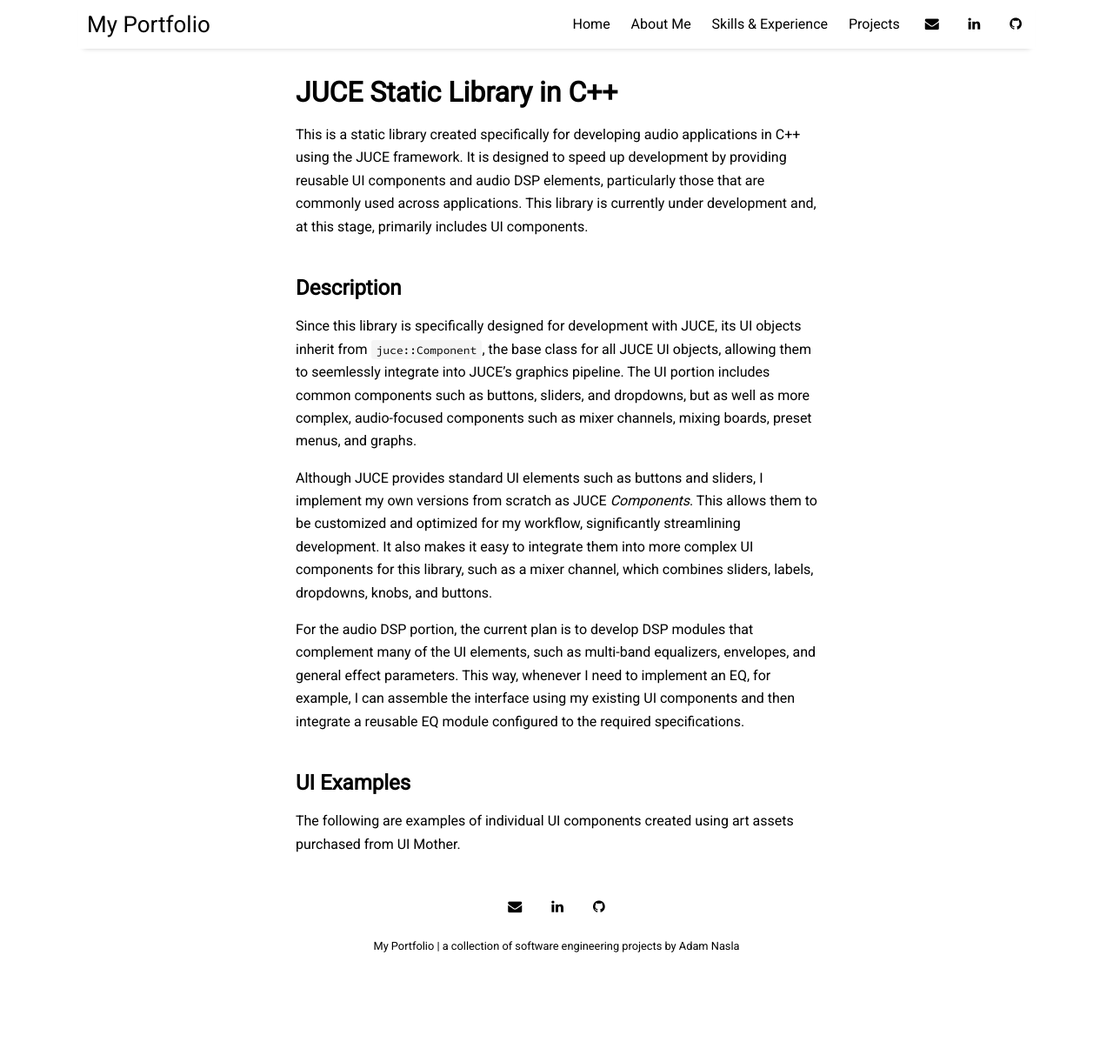
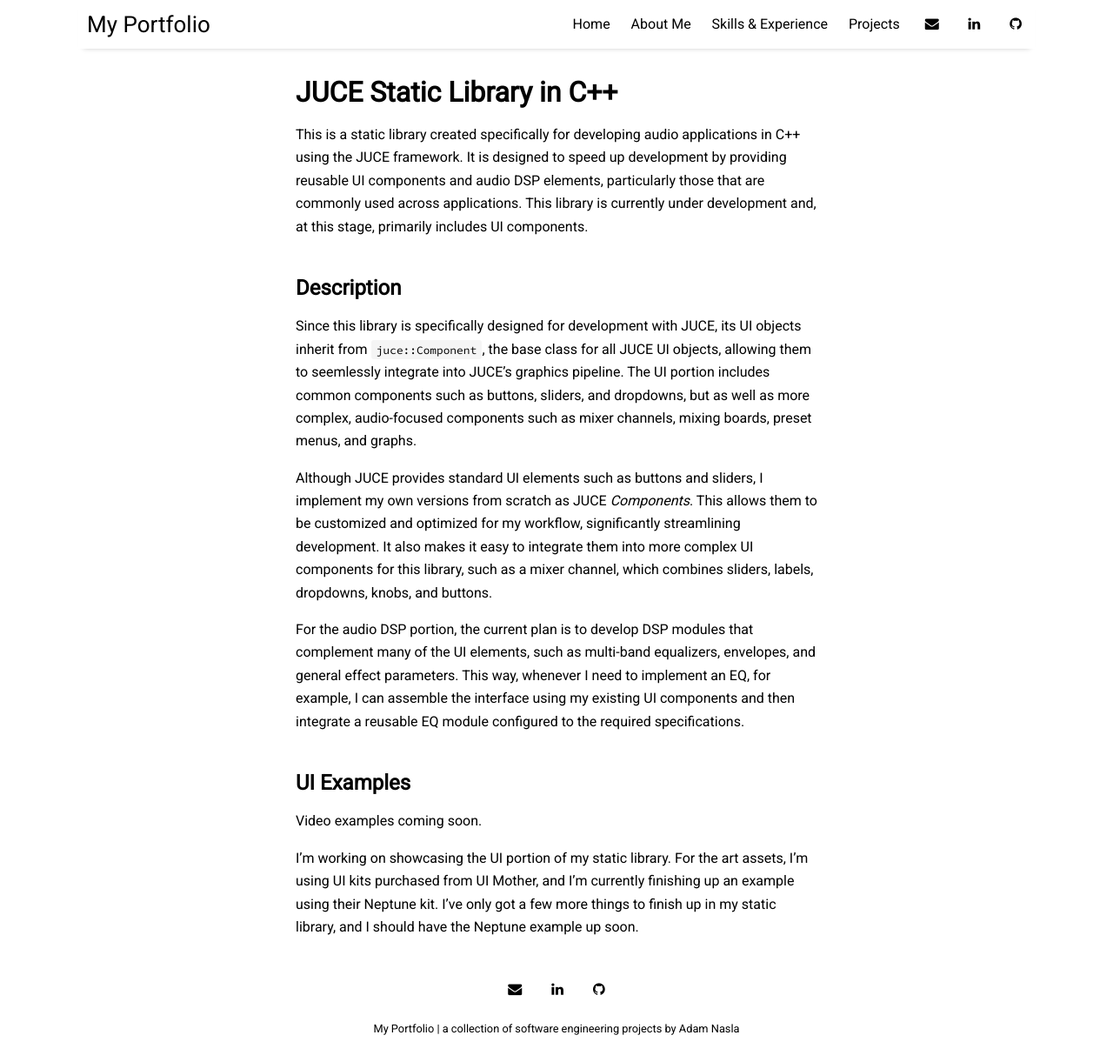
Before and after one commit to naslash/naslash.github.io, a Jekyll site: the page built from pages/static-lib.md, in a window 1280 px wide and 1221 px high. Shown: the whole window at 87% size. Built offline with Jekyll 4.4.1, drawn with Linux system fonts in a browser that asks for light colours; nearby versions of some CDN libraries.

Commit message:
changed temp message for juce library examples.

```diff
--- a/pages/static-lib.md
+++ b/pages/static-lib.md
@@ -18,7 +18,9 @@ For the audio DSP portion, the current plan is to develop DSP modules that compl
 
 ## UI Examples
 
-The following are examples of individual UI components created using art assets purchased from UI Mother.
+Video examples coming soon.
+
+I'm working on showcasing the UI portion of my static library. For the art assets, I'm using UI kits purchased from UI Mother, and I'm currently finishing up an example using their Neptune kit. I've only got a few more things to finish up in my static library, and I should have the Neptune example up soon.
 
 
 <!-- <video autoplay muted loop playsinline width="100">
```
